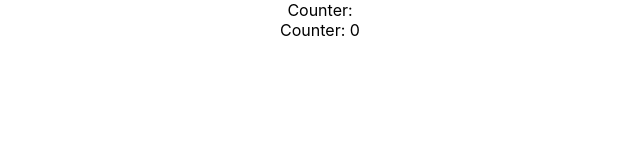
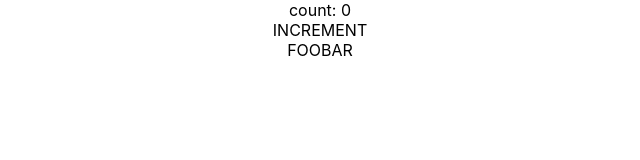
Before and after one commit to hisomura/playground-redux, a React (Create React App) app: page / in a window 1280 px wide. Shown: the top 160 px of the page, without its empty margins (320-960 px from the left). Built offline with nearby package versions, Linux system fonts and the light colour scheme.

Commit message:
自前でreduxを監視するサンプルの用意

```diff
--- a/public/index.html
+++ b/public/index.html
@@ -24,7 +24,7 @@
       work correctly both with client-side routing and a non-root public URL.
       Learn how to configure a non-root public URL by running `npm run build`.
     -->
-    <title>React CombinedReducerStoreApp</title>
+    <title>playground-redux</title>
   </head>
   <body>
     <noscript>You need to enable JavaScript to run this app.</noscript>
--- /dev/null
+++ b/src/App.tsx
@@ -0,0 +1,27 @@
+import React, { useEffect, useState } from "react";
+import "./App.css";
+import { store } from "./store";
+
+const dispatch = store.dispatch;
+
+function App() {
+  const [count, setCount] = useState(store.getState());
+  useEffect(() => {
+    store.subscribe(() => {
+      const currentState = store.getState();
+      if (count === currentState) return;
+
+      setCount(currentState);
+    });
+  }, []);
+
+  return (
+    <div className="App">
+      <div>count: {count}</div>
+      <div onClick={(_e) => dispatch({ type: "INCREMENT" })}>INCREMENT</div>
+      <div onClick={(_e) => dispatch({ type: "FOOBAR" })}>FOOBAR</div>
+    </div>
+  );
+}
+
+export default App;
--- a/src/CombinedReducerStoreApp.tsx
+++ /dev/null
@@ -1,16 +0,0 @@
-import React from "react";
-import "./App.css";
-import { useDispatch, useSelector } from "react-redux";
-import { RootState } from "./store";
-
-function CombinedReducerStoreApp() {
-  const counter = useSelector<RootState>((state) => state.counter);
-  const dispatch = useDispatch();
-  return (
-    <div className="App">
-      <div onClick={(_e) => dispatch({})}>Counter: {counter}</div>
-    </div>
-  );
-}
-
-export default CombinedReducerStoreApp;
--- a/src/index.tsx
+++ b/src/index.tsx
@@ -1,23 +1,14 @@
-import React from 'react';
-import ReactDOM from 'react-dom';
-import './index.css';
-import { Provider } from "react-redux";
-import CombinedReducerStoreApp from './CombinedReducerStoreApp';
-import reportWebVitals from './reportWebVitals';
-import { simpleStore, combinedReducerStore } from "./store"
+import React from "react";
+import ReactDOM from "react-dom";
+import App from "./App";
+import "./index.css";
+import reportWebVitals from "./reportWebVitals";
 
-console.log(simpleStore)
-console.log(combinedReducerStore)
 ReactDOM.render(
   <React.StrictMode>
-    <Provider store={simpleStore}>
-      <CombinedReducerStoreApp/>
-    </Provider>
-    <Provider store={combinedReducerStore}>
-      <CombinedReducerStoreApp/>
-    </Provider>
+    <App />
   </React.StrictMode>,
-  document.getElementById('root')
+  document.getElementById("root")
 );
 
 // If you want to start measuring performance in your app, pass a function
--- a/src/store.ts
+++ b/src/store.ts
@@ -1,36 +1,16 @@
-import { combineReducers, createStore } from "redux";
+import { createStore } from "redux";
 
-type CounterAction = {
-  type: "INCREMENT" | "DECREMENT";
+type Action = {
+  type: "INCREMENT" | "FOOBAR";
 };
 
-function counter(state = 0, action: CounterAction) {
+function counterReducer(state = 0, action: Action) {
   switch (action.type) {
     case "INCREMENT":
       return state + 1;
-    case "DECREMENT":
-      return state - 1;
     default:
       return state;
   }
 }
 
-function tripleCounter(state = 0, action: CounterAction | { type: "RESET" }) {
-  switch (action.type) {
-    case "INCREMENT":
-      return state + 1;
-    case "DECREMENT":
-      return state - 1;
-    case "RESET":
-      return 0;
-    default:
-      return state;
-  }
-}
-
-export const simpleStore = createStore(counter);
-
-const rootReducers = combineReducers({ counter, tripleCounter });
-export const combinedReducerStore = createStore(rootReducers);
-
-export type RootState = ReturnType<typeof rootReducers>;
+export const store = createStore(counterReducer);
```
Also changed, not shown: src/SimpleStoreApp.tsx (deleted, +0 -15 lines), src/logo.svg (deleted), 1 other file (tests, documents, lock files or other folders).
